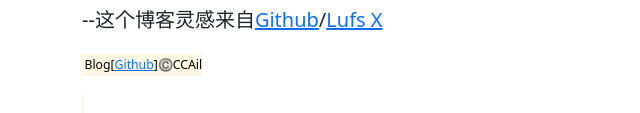
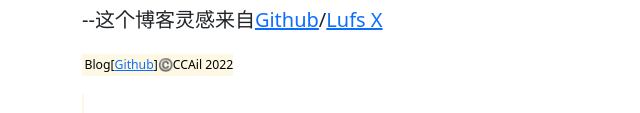
Before and after one commit to Xuanluo-Qiu/CCAil-Blog, a plain HTML site: page index.html in a window 1280 px wide. Shown: the part 706-819 px from the top of the page, 0-640 px from the left. Drawn offline with nearby package versions, Linux system fonts and the light colour scheme.

Commit message:
Update index.html

```diff
--- a/index.html
+++ b/index.html
@@ -5,14 +5,11 @@
   <title>CCAil's Blog</title>
   <link rel="stylesheet" type="text/css" href="index.css">
   <!-- 新 Bootstrap5 核心 CSS 文件 -->
-<link rel="stylesheet" href="https://cdn.staticfile.org/twitter-bootstrap/5.1.1/css/bootstrap.min.css">
-
-<!--  popper.min.js 用于弹窗、提示、下拉菜单 -->
-<script src="https://cdn.staticfile.org/popper.js/2.9.3/umd/popper.min.js"></script>
-
-<!-- 最新的 Bootstrap5 核心 JavaScript 文件 -->
-<script src="https://cdn.staticfile.org/twitter-bootstrap/5.1.1/js/bootstrap.min.js"></script>
-
+  <link rel="stylesheet" href="https://cdn.staticfile.org/twitter-bootstrap/5.1.1/css/bootstrap.min.css">
+  <!--  popper.min.js 用于弹窗、提示、下拉菜单 -->
+  <script src="https://cdn.staticfile.org/popper.js/2.9.3/umd/popper.min.js"></script>
+  <!-- 最新的 Bootstrap5 核心 JavaScript 文件 -->
+  <script src="https://cdn.staticfile.org/twitter-bootstrap/5.1.1/js/bootstrap.min.js"></script>
 </head>
 <body>
 <!-- partial:index.partial.html -->
@@ -59,7 +56,7 @@
       <!--如果你在看，请不要删除灵感这一段-->
       --这个博客灵感来自<a href="https://github.com/spencerwooo/portfolio">Github</a>/<a href="https://isteed.cc">Lufs X</a>
     </p>
-   <mark>Blog[<a href="https://github.com/Xuanluo-Qiu/CCAil-Blog">Github</a>]©️CCAil
+   <mark>Blog[<a href="https://github.com/Xuanluo-Qiu/CCAil-Blog">Github</a>]©️CCAil 2022
   </p>
 </div>
 <!-- partial -->
```
